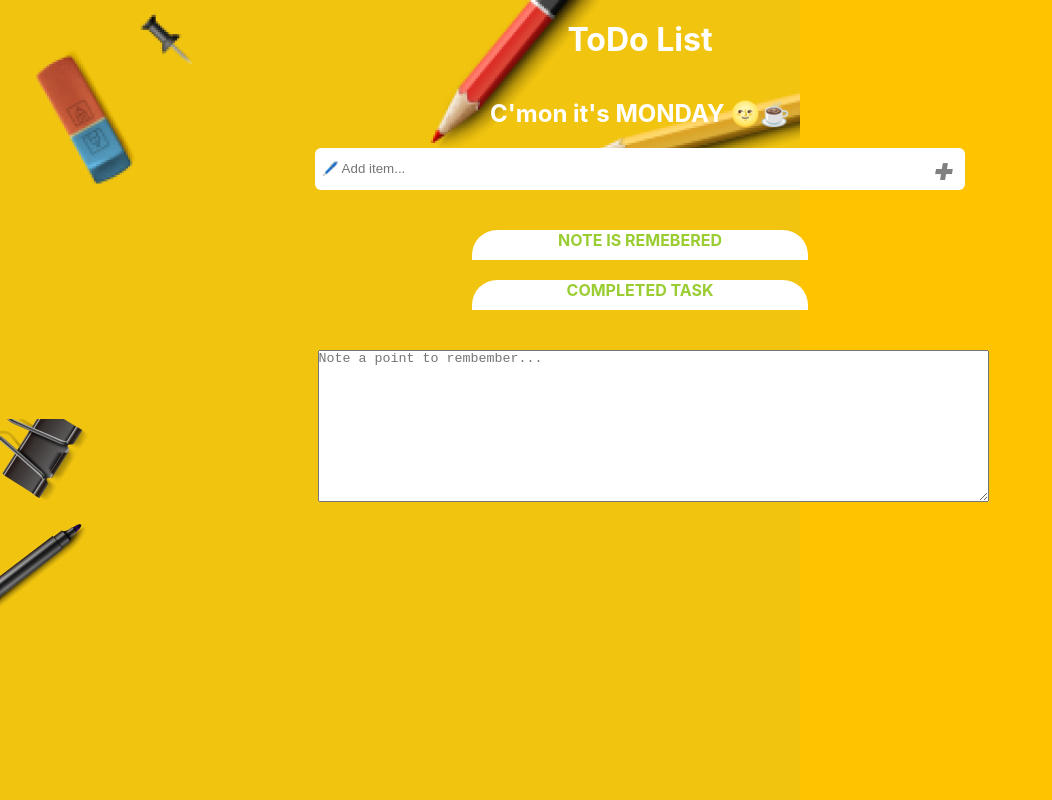
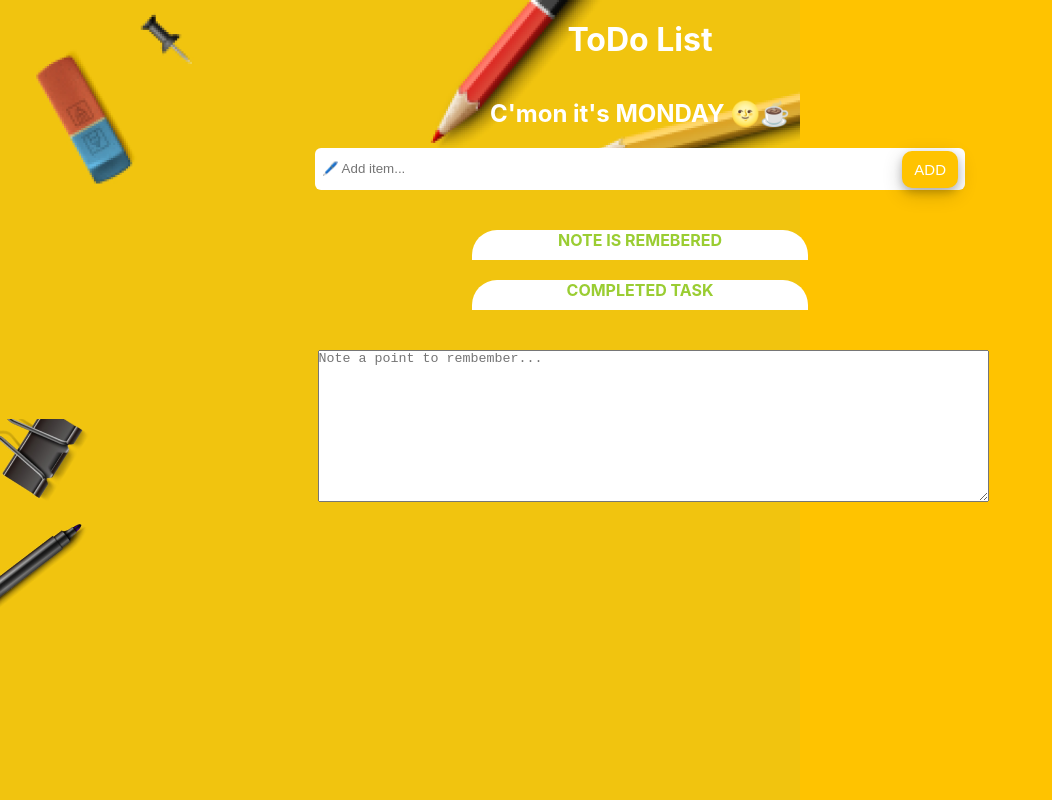
Before and after one commit to Shammaz39/Todo, a React (Create React App) app: page / in a window 1280 px wide. Shown: the whole page, without its empty margins (0-1052 px from the left). Built offline with nearby package versions, Linux system fonts and the light colour scheme.

Commit message:
Add files via upload

```diff
--- a/src/App.css
+++ b/src/App.css
@@ -118,8 +118,31 @@ span{
   color: transparent;
 }
 
+button {
+  background-color: white;
+  border: none;
+  color: black;
+  padding: 10px 12px;
+  text-align: center;
+  text-decoration: none;
+  display: inline-block;
+  font-size: 15px;
+  margin: 4px 2px;
+  cursor: pointer;
+  border-radius: 10px;
+  box-shadow: 0 4px 8px 0 rgba(0,0,0,0.2), 0 6px 20px 0 rgba(0,0,0,0.19);
+  transition: all 0.5s;
+}
 
-@media only screen and (max-device-width: 800px) {
+
+button:hover {
+  transform: scale(1.1);
+  background-color: #FFC300;
+  color: white;
+}
+
+
+@media only screen and (max-device-width: 900px) {
 
   body {
 
@@ -143,6 +166,7 @@ span{
     order: -1;
     align-self: center;
     width: 21em;
+
   }
 
   .rt{
@@ -166,6 +190,18 @@ span{
     width: 100%;
     margin: auto ;
   }
+  button{
+    background-color: #FFC300;
+  color: white;
+  }
+
+  p{
+    align-items: center;
+    margin-left: 0px;
+    position: absolute;
+    right: 50%;
+  }
+
 
 
 }
--- a/src/App.js
+++ b/src/App.js
@@ -9,6 +9,7 @@ function App() {
   const d = new Date()
   const weekDay = ["SUNDAY","MONDAY","TUESDAY","WEDNESDAY","THURSDAY","FRIDAY","SATURDAY"]
   const day = weekDay[d.getDay()]
+
 
   return (
     <div className="app">
@@ -26,7 +27,8 @@ function App() {
 
       <div className="input">
         <input type="text" placeholder="🖊️ Add item..."  onChange= {(event)=>setTodo(event.target.value)} />
-        <i onClick={()=>setTodos([...todos,{id:Date.now(),txt:todo,status:false,cross:false}])}> + </i>
+        <button  onClick={()=>setTodos([...todos,{id:Date.now(),txt:todo,status:false,cross:false}])}>ADD</button>
+
       </div>
 
 
@@ -77,7 +79,7 @@ function App() {
                     <p>{value.txt}</p>
                   </div>
                   <div className="right">
-                    <i className="x" onClick={()=>setTodos(todos.filter((obj2)=> obj2.id !== value.id))}> x </i>
+                    <button onClick={()=>setTodos(todos.filter((obj2)=> obj2.id !== value.id))}>REMOVE</button>
                   </div>
                 </div>
               )
```
